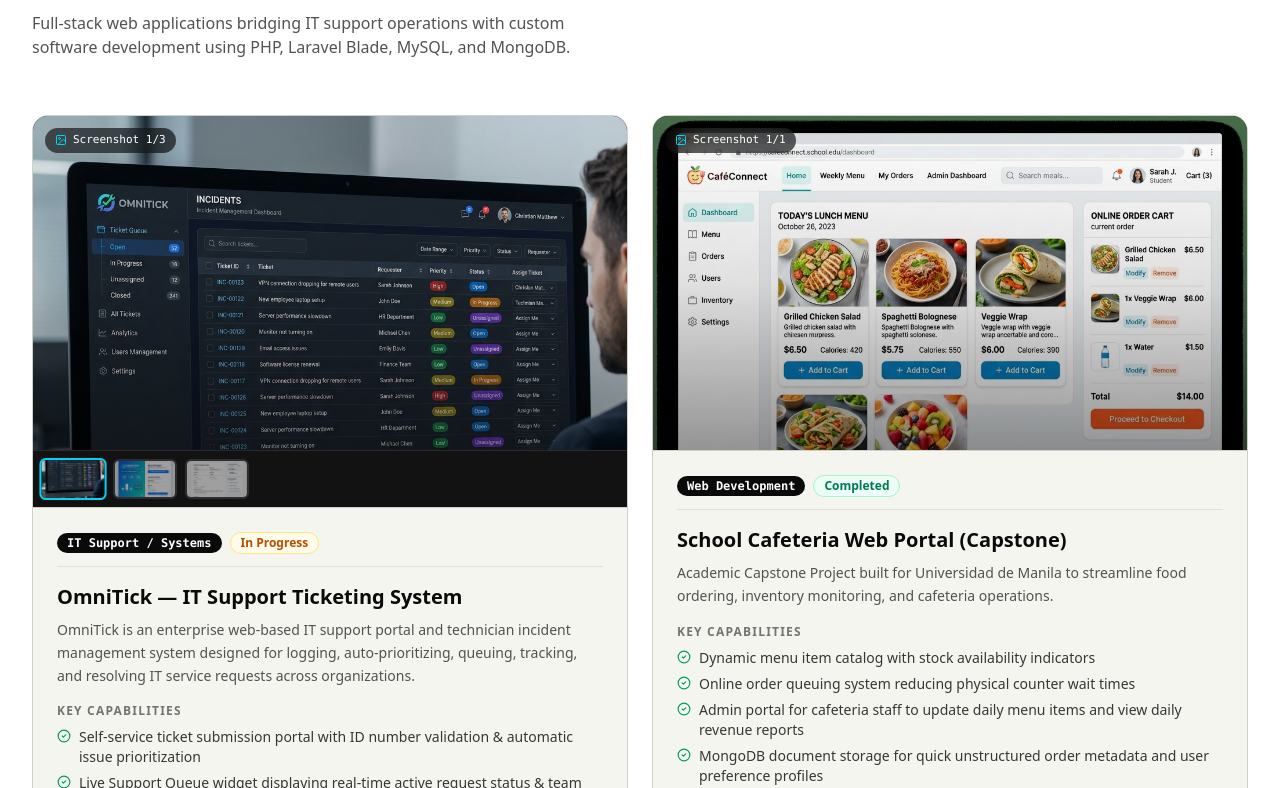
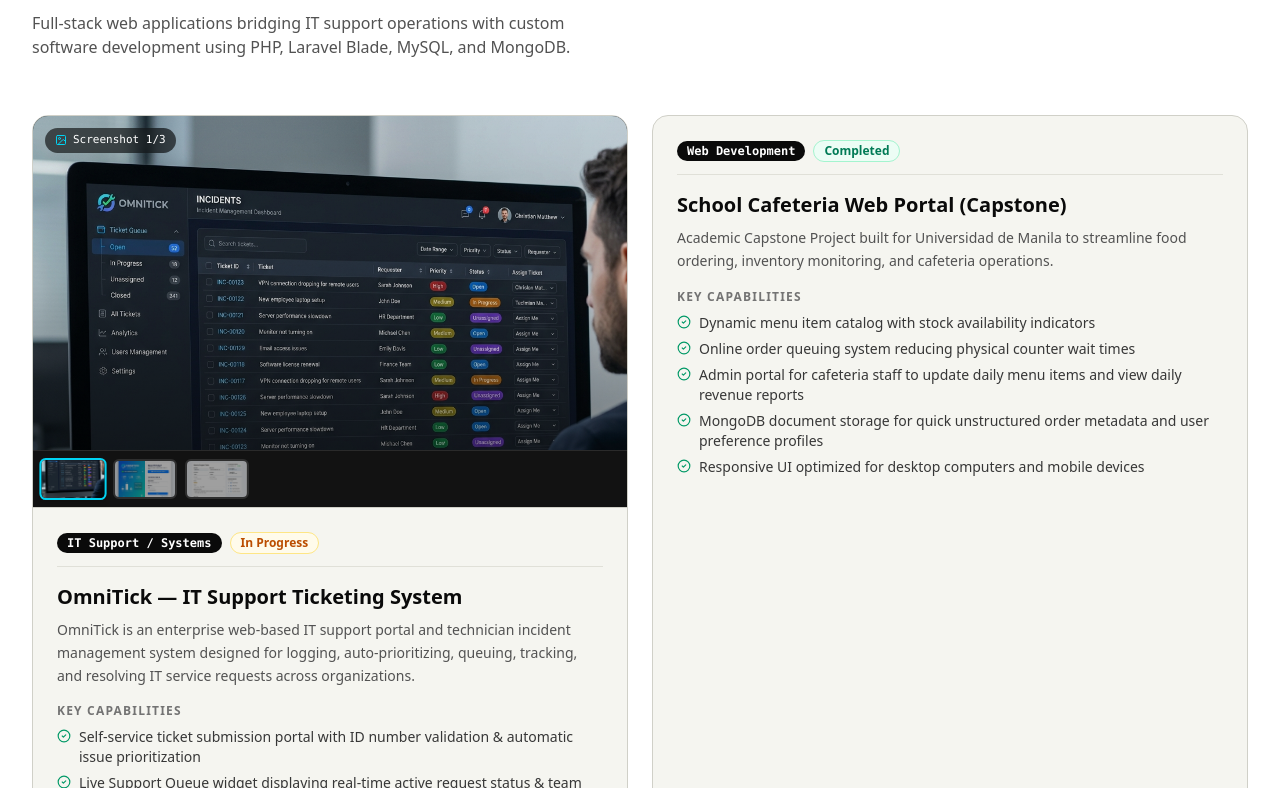
Before and after one commit to Matteoo10/My-Portfolio-Website, a React (Vite) app: page / in a window 1280 px wide. Shown: the part 2412-3200 px from the top of the page. Built offline with nearby package versions, Linux system fonts and the light colour scheme.

Commit message:
Keep screenshot images exclusively for IT Support Ticketing System (OmniTick)

```diff
--- a/src/data/resumeData.ts
+++ b/src/data/resumeData.ts
@@ -324,9 +324,6 @@ export const projects: ProjectItem[] = [
     title: "School Cafeteria Web Portal (Capstone)",
     status: "Completed",
     category: "Web Development",
-    images: [
-      `${import.meta.env.BASE_URL}cafeteria.png`
-    ],
     description: "Academic Capstone Project built for Universidad de Manila to streamline food ordering, inventory monitoring, and cafeteria operations.",
     features: [
       "Dynamic menu item catalog with stock availability indicators",
@@ -344,9 +341,6 @@ export const projects: ProjectItem[] = [
     title: "ID Management System",
     status: "In Progress",
     category: "ID Management / Systems",
-    images: [
-      `${import.meta.env.BASE_URL}id-management.png`
-    ],
     description: "A web-based ID issuance and tracking platform that allows users to submit ID requests, monitor real-time processing status, and gives administrators full visibility over the entire ID lifecycle — from submission to release.",
     features: [
       "Self-service ID request portal with form validation and photo upload for employees or students",
```
